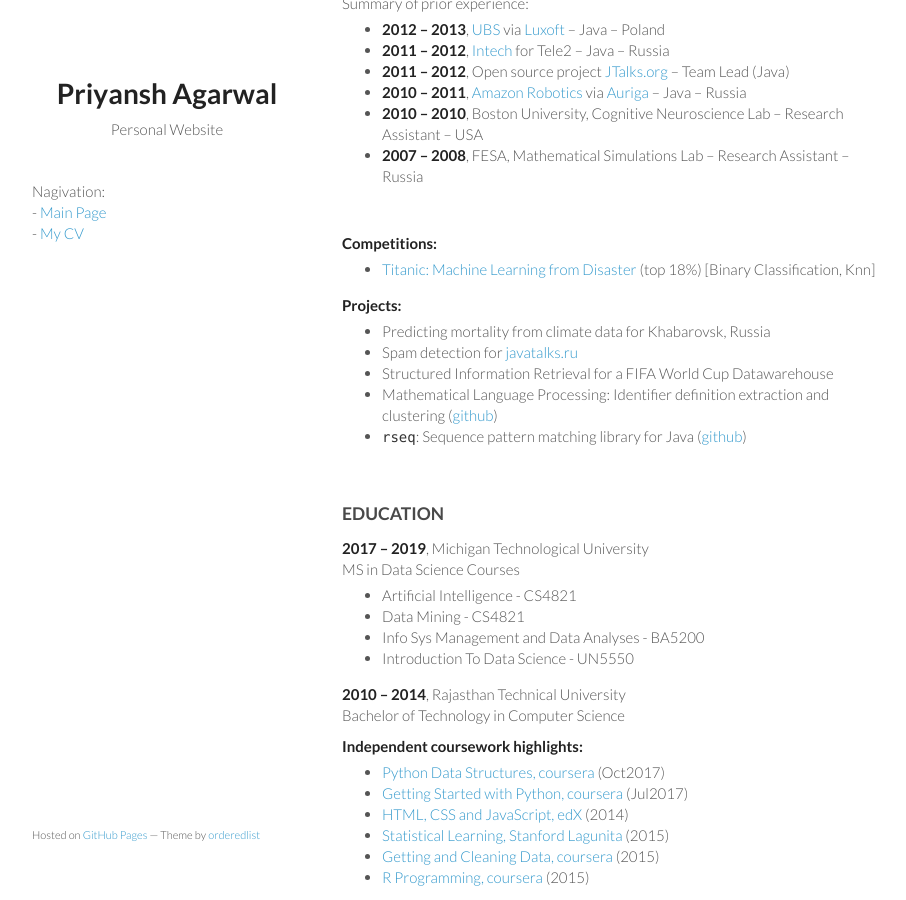
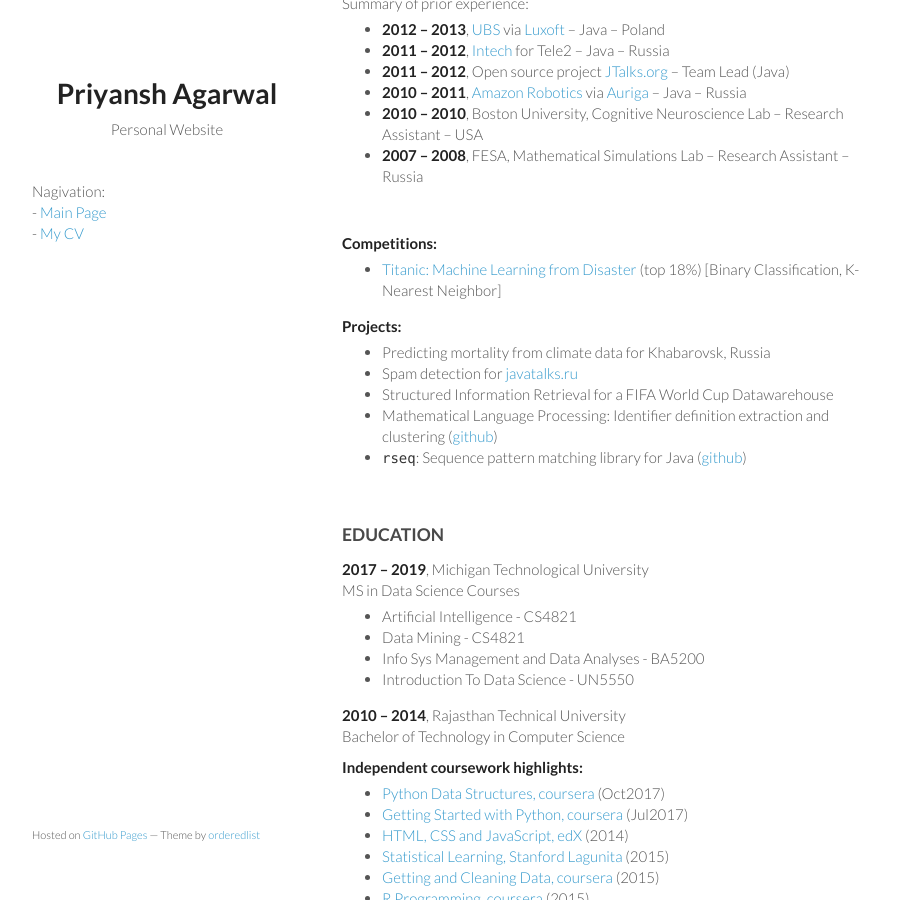
Before and after one commit to priyanshAgarwal/priyanshagarwal.github.io, a Jekyll site: the page built from cv.md, in a window 1280 px wide and 900 px high, scrolled down 1545 px. Shown: the whole window, without its empty margins (178-1084 px from the left). Built offline with Jekyll 4.4.1, drawn with Linux system fonts in a browser that asks for light colours.

Commit message:
Update cv.md

```diff
--- a/cv.md
+++ b/cv.md
@@ -100,7 +100,7 @@
 
 **Competitions:**
 
-- [Titanic: Machine Learning from Disaster](https://www.kaggle.com/c/titanic) (top 18%) [Binary Classification, Knn]
+- [Titanic: Machine Learning from Disaster](https://www.kaggle.com/c/titanic) (top 18%) [Binary Classification, K-Nearest Neighbor]
 
 **Projects:**
 
```
